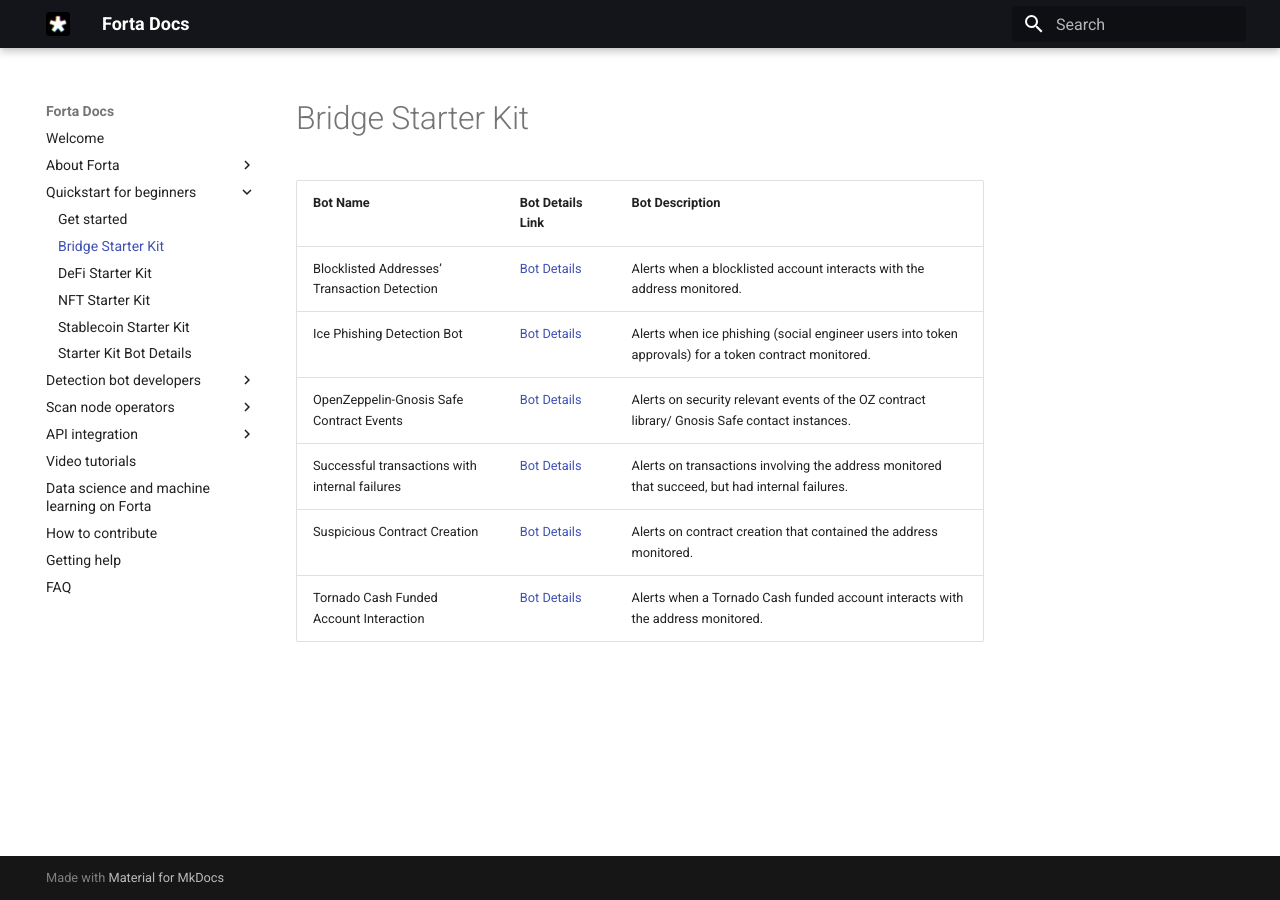
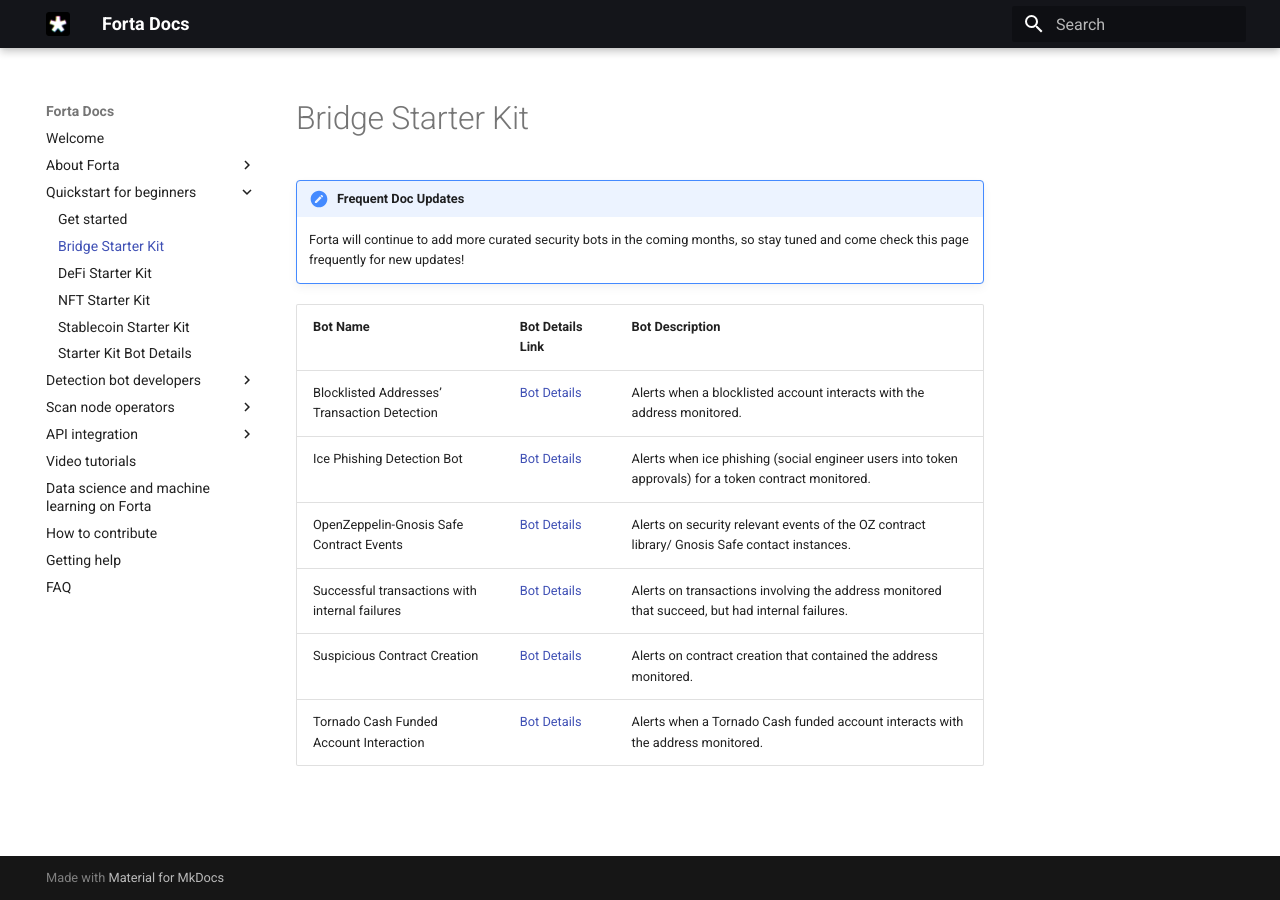
Before and after one commit to forta-network/docs, an MkDocs documentation site: the page built from docs/bridge-starter-kit.md, in a window 1280 px wide. Built offline with MkDocs 1.6.1 and Material for MkDocs 9.7.7, drawn with Linux system fonts in a browser that asks for light colours.

Commit message:
Add banner for frequent doc updates

```diff
--- a/docs/bridge-starter-kit.md
+++ b/docs/bridge-starter-kit.md
@@ -1,4 +1,7 @@
 # Bridge Starter Kit
+
+!!! important "Frequent Doc Updates"
+    Forta will continue to add more curated security bots in the coming months, so stay tuned and come check this page frequently for new updates!
 
 | Bot Name | Bot Details Link | Bot Description  |
 |----------|------------------|------------------|
```
Also changed, not shown: docs/defi-starter-kit.md (+3 -0 lines), docs/nft-starter-kit.md (+4 -0 lines), docs/stablecoin-starter-kit.md (+3 -0 lines), docs/starter-kit-bot-details.md (+4 -0 lines).
